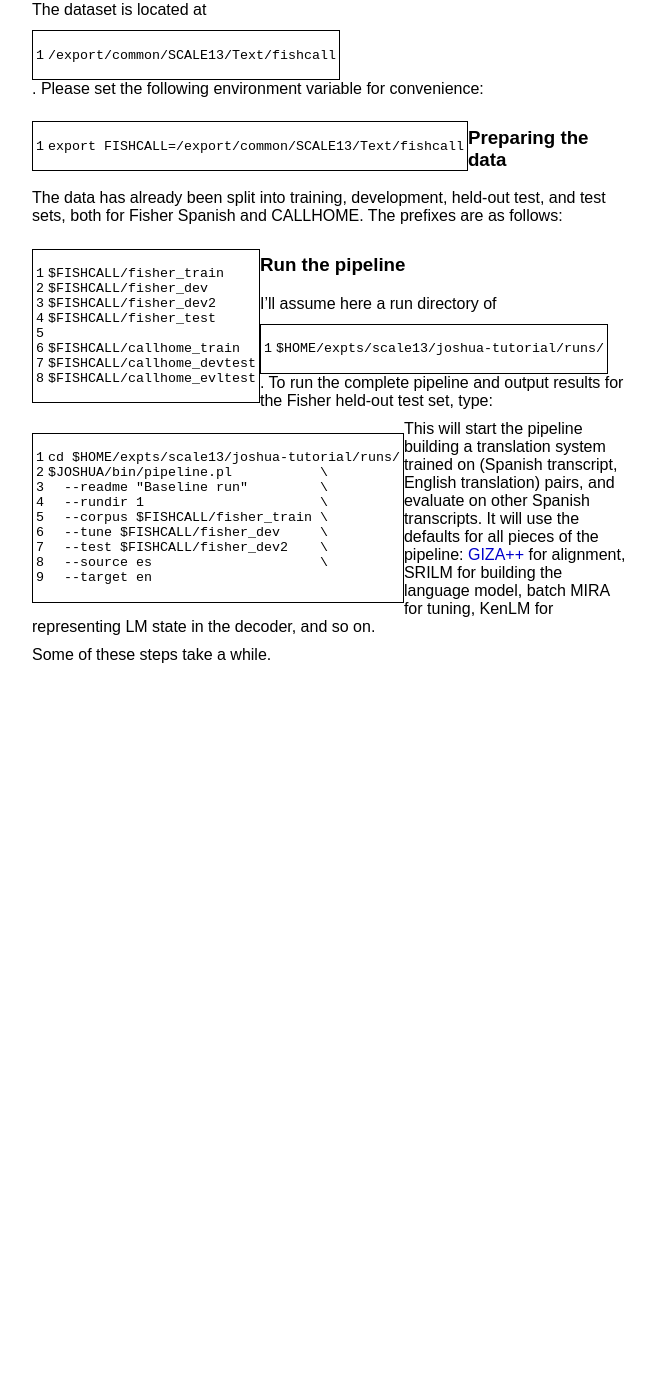
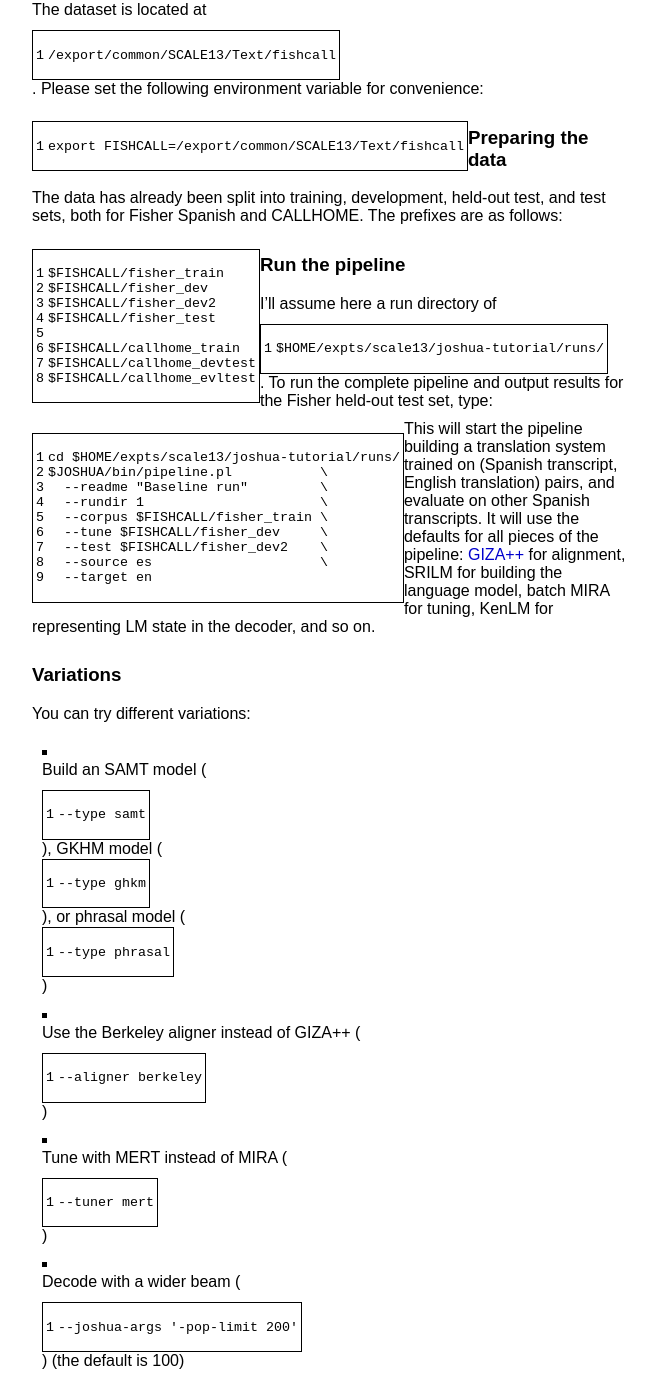
Before and after one commit to joshua-decoder/joshua-decoder.github.com, a Jekyll site: the page built from 5.0/scale2013-tutorial.md, in a window 1280 px wide and 1400 px high, scrolled down 995 px. Shown: the whole window, without its empty margins (136-791 px from the left). Built offline with Jekyll 4.4.1, drawn with Linux system fonts in a browser that asks for light colours; before the commit the page ends 1679 px from its top, so only the background shows below that.

Commit message:
added some variations

```diff
--- a/5.0/scale2013-tutorial.md
+++ b/5.0/scale2013-tutorial.md
@@ -87,4 +87,14 @@ pieces of the pipeline: [GIZA++](https://code.google.com/p/giza-pp/) for alignme
 building the language model, batch MIRA for tuning, KenLM for representing LM state in the decoder,
 and so on.
 
-Some of these steps take a while.
+### Variations
+
+You can try different variations:
+
+   - Build an SAMT model (`--type samt`), GKHM model (`--type ghkm`), or phrasal model (`--type phrasal`)
+
+   - Use the Berkeley aligner instead of GIZA++ (`--aligner berkeley`)
+
+   - Tune with MERT instead of MIRA (`--tuner mert`)
+
+   - Decode with a wider beam (`--joshua-args '-pop-limit 200'`) (the default is 100)
```
